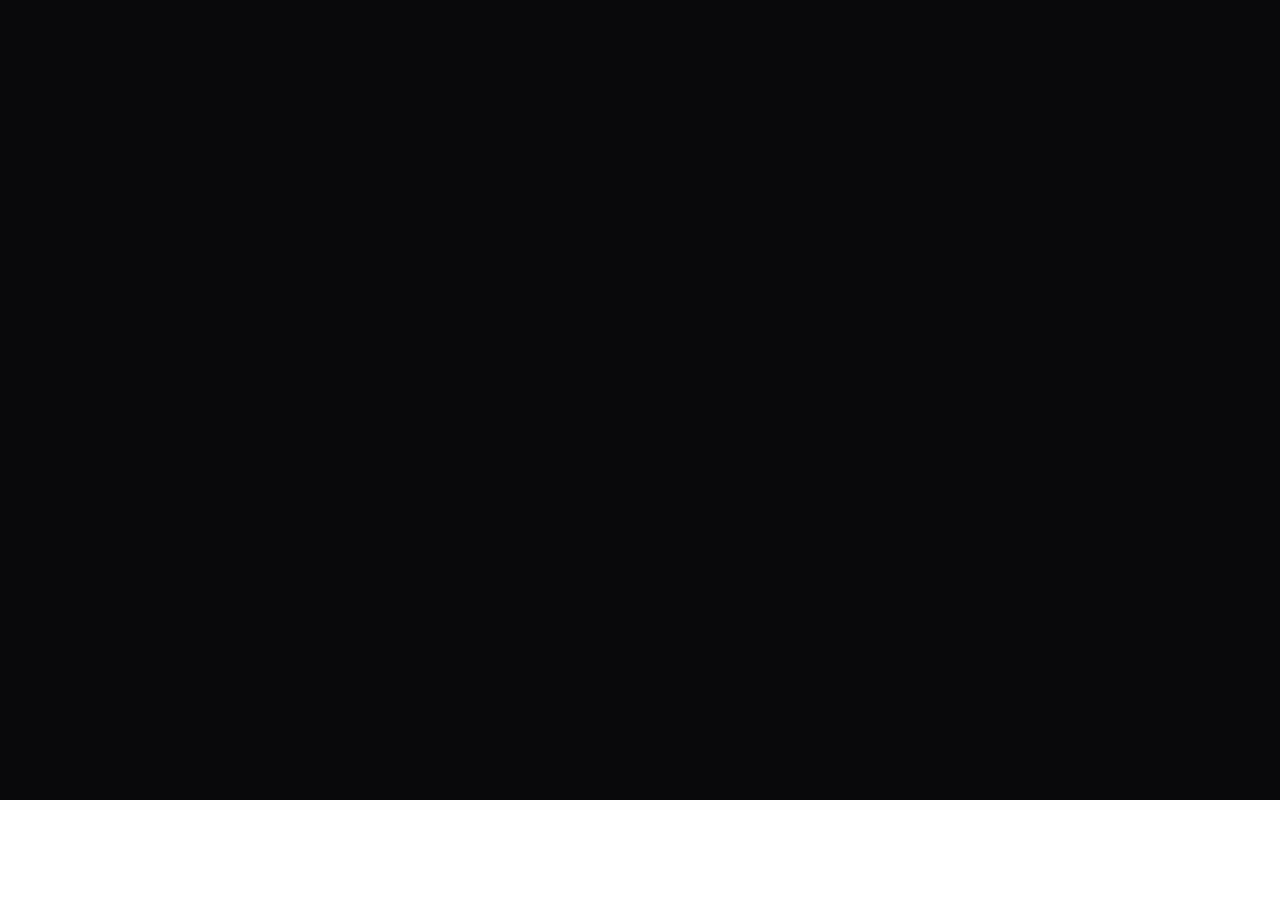
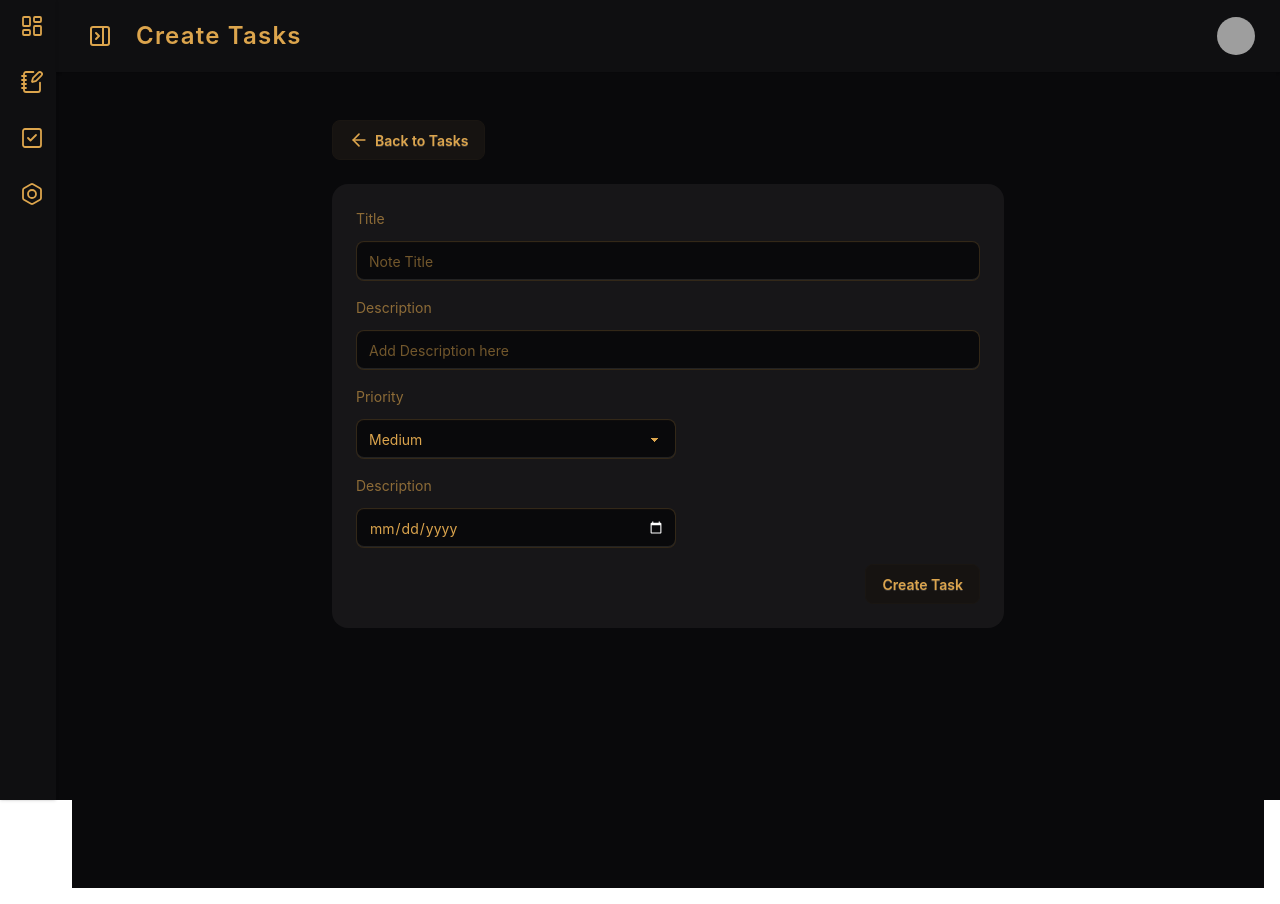
Before and after one commit to Wanji07/momentum-os, a React (Vite) app in the folder frontend/: page /tasks/create in a window 1280 px wide. Before the commit this address had no page. Before the commit the page ends 800 px from the top, so only its background shows below. Built offline with nearby package versions, Linux system fonts and the light colour scheme; grey boxes are pictures that could not be loaded.

Commit message:
feat(tasks): add task creation page and due date support

```diff
--- a/frontend/src/App.tsx
+++ b/frontend/src/App.tsx
@@ -8,6 +8,8 @@ import EditNotesPage from "./pages/notes/EditNotesPage"
 
 
 import Tasks from "./pages/tasks/Tasks"
+import CreateTasksPage from "./pages/tasks/CreateTasksPage"
+
 import Settings from './pages/Settings'
 
 const App = () => {
@@ -23,6 +25,7 @@ const App = () => {
           <Route path="/notes/:id/edit" element={<EditNotesPage />} />
 
           <Route path="/tasks" element={<Tasks />} />
+          <Route path="/tasks/create" element={<CreateTasksPage />} />
           <Route path="/settings" element={<Settings />} />
         </Routes>
       </div>
--- a/frontend/src/components/TaskCard.tsx
+++ b/frontend/src/components/TaskCard.tsx
@@ -4,16 +4,15 @@ interface TaskCardProps {
     title: string,
     description: string,
     priority: "low" | "medium" | "high",
-    // completed?: boolean,
-    // dueDate?: Date
+    completed?: boolean,
+    dueDate: string
 }
 
 const TaskCard = ({
     title,
     description,
     priority,
-    // completed,
-    // dueDate
+    dueDate
 }:TaskCardProps) => {
 
     const priorityDotColor = {
@@ -37,7 +36,7 @@ const TaskCard = ({
                     </div>
                     <h2 className="text-md font-medium">{description}</h2>
                     <div className="task-misc flex flex-row gap-5 items-center">
-                        <p className="text-sm shrink-0 font-semibold">📅 Due Today</p>
+                        <p className="text-sm shrink-0 font-semibold">📅 {dueDate}</p>
                         <PriorityBadge
                         priority={priority}
                         />
--- /dev/null
+++ b/frontend/src/pages/tasks/CreateTasksPage.tsx
@@ -0,0 +1,148 @@
+import AppLayout from "../../layouts/AppLayout"
+import toast from 'react-hot-toast'
+
+import { useState } from 'react'
+import type { FormEvent } from 'react'
+
+import { useNavigate, Link } from 'react-router'
+import { ArrowLeftIcon } from 'lucide-react'
+import api from '../../lib/axios'
+import axios from 'axios'
+
+
+const CreateTasksPage = () => {
+
+    const [title, setTitle] = useState("")
+    const [description, setDescription] = useState("")
+    const [priority, setPriority] = useState("medium")
+    const [dueDate, setDueDate] = useState("")
+
+    const [loading, setLoading] = useState(false)
+
+    const navigate = useNavigate()
+
+    const handleSubmit = async(e: FormEvent<HTMLFormElement>) => {
+
+        e.preventDefault()
+
+        if (!title.trim() || !description.trim()) {
+            toast.error("All fields are required!")
+            return
+        }
+
+        setLoading(false)
+
+        try {
+            await api.post("/tasks", {
+                title,
+                description,
+                priority,
+                dueDate
+            })
+
+            toast.success("Successfully created task!")
+            navigate("/tasks")
+
+        } catch (error) {
+            if (axios.isAxiosError(error)) {
+                if (error.response?.status === 429) {
+                    toast.error("You are creating tasks too fast!", {
+                        duration: 4000
+                    })
+                } else {
+                    toast.error("Failed to create task!")
+                    console.log("Error in creating task", error)
+                }
+            } else {
+                toast.error("Something went wrong!")
+                console.log("Unexpected error:", error)
+            }
+        } finally {
+            setLoading(false)
+        }
+    }
+    return (
+        <AppLayout
+        title="Create Tasks"
+        >
+            <div className="min-h-screen bg-base-100">
+                <div className="container px-4 py-8">
+                    <div className="max-w-2xl mx-auto">
+                    <Link to="/tasks" type="button" className="btn btn-soft mb-6 max-w-50">
+                    <ArrowLeftIcon className="size-5" />
+                    Back to Tasks
+                    </Link>
+                        <div className="card bg-base-200">
+                            <div className="card-body flex flex-col gap-4">
+                                <form onSubmit={handleSubmit}>
+                                    <div className='form-control mb-4 flex flex-col items-start gap-3'>
+                                        <label className="label">
+                                            <span className="label-text">Title</span>
+                                        </label>
+                                        <input type="text"
+                                        placeholder="Note Title"
+                                        className="input input-bordered w-full"
+                                        value={title}
+                                        onChange={(e) => setTitle(e.target.value)}
+                                        />
+                                    </div>
+
+                                    <div className='form-control mb-4 flex flex-col items-start gap-3'>
+                                        <label className="label">
+                                            <span className="label-text">Description</span>
+                                        </label>
+                                        <input type="text"
+                                        placeholder="Add Description here  "
+                                        className="input input-bordered w-full"
+                                        value={description}
+                                        onChange={(e) => setDescription(e.target.value)}
+                                        />
+                                    </div>
+
+                                    <div className='form-control mb-4 flex flex-col items-start gap-3'>
+                                        <label className="label">
+                                            <span className="label-text">Priority</span>
+                                        </label>
+                                        <select
+                                        value={priority}
+                                        className="select"
+                                        onChange={(e) => setPriority(e.target.value)}
+                                        >
+                                            <option value="high">High</option>
+                                            <option value="medium">Medium</option>
+                                            <option value="low">Low</option>
+                                        </select>
+                                    </div>
+
+                                    <div className='form-control mb-4 flex flex-col items-start gap-3'>
+                                        <label className="label">
+                                            <span className="label-text">Description</span>
+                                        </label>
+                                        <input
+                                        type="date"
+                                        className="input input-bordered"
+
+                                        value={dueDate}
+
+                                        onChange={(e)=>
+                                        setDueDate(e.target.value)
+                                        }
+                                        />
+                                    </div>
+
+                                    <div className="card-actions justify-end">
+                                        <button type="submit" className="btn btn-soft" disabled={loading}>
+                                            {loading ? "Creating..." : "Create Task"}
+                                        </button>
+                                    </div>
+                                </form>
+                            </div>
+                        </div>
+                    </div>
+                </div>
+            </div>
+        </AppLayout>
+    )
+}
+
+export default CreateTasksPage
--- a/frontend/src/pages/tasks/Tasks.tsx
+++ b/frontend/src/pages/tasks/Tasks.tsx
@@ -9,8 +9,7 @@ interface TasksProps {
     title: string,
     description: string,
     priority: "low" | "medium" | "high",
-    // completed: boolean,
-    // dueDate: Date
+    dueDate: string
 }
 
 const Tasks = () => {
@@ -38,6 +37,7 @@ const Tasks = () => {
         showSearch={true}
         searchContent="Tasks"
         actionLabel="Create Task"
+        url="/tasks/create"
         >
             <div className="container max-w-screen grid grid-cols-1 md:grid-cols-2 xl:grid-cols-3 gap-5">
 
@@ -47,6 +47,7 @@ const Tasks = () => {
                     title={task.title}
                     description={task.description}
                     priority={task.priority}
+                    dueDate={task.dueDate}
                     />
                 ))}
             </div>
```
Also changed, not shown: 1 other file (tests, documents, lock files or other folders).
